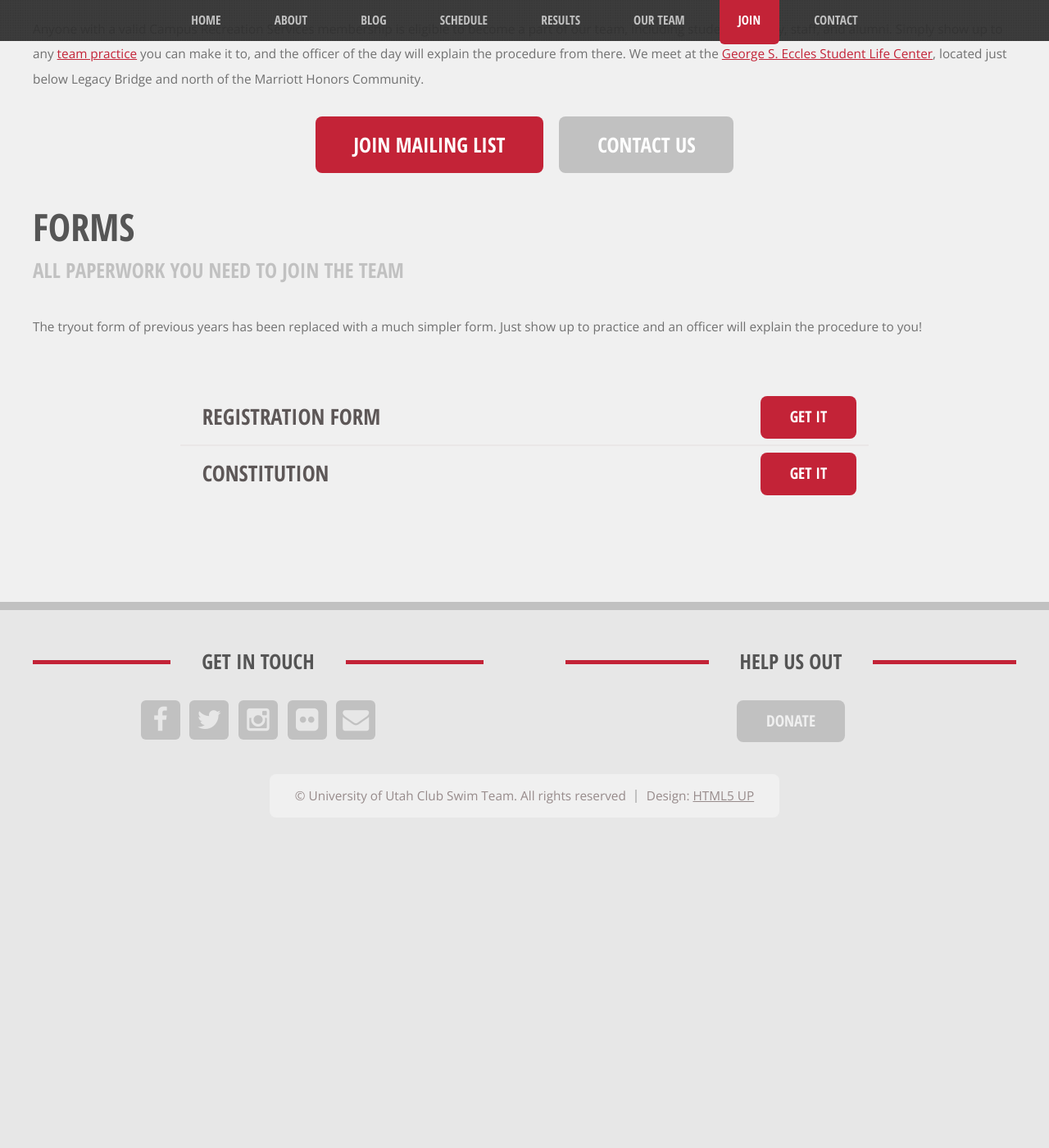
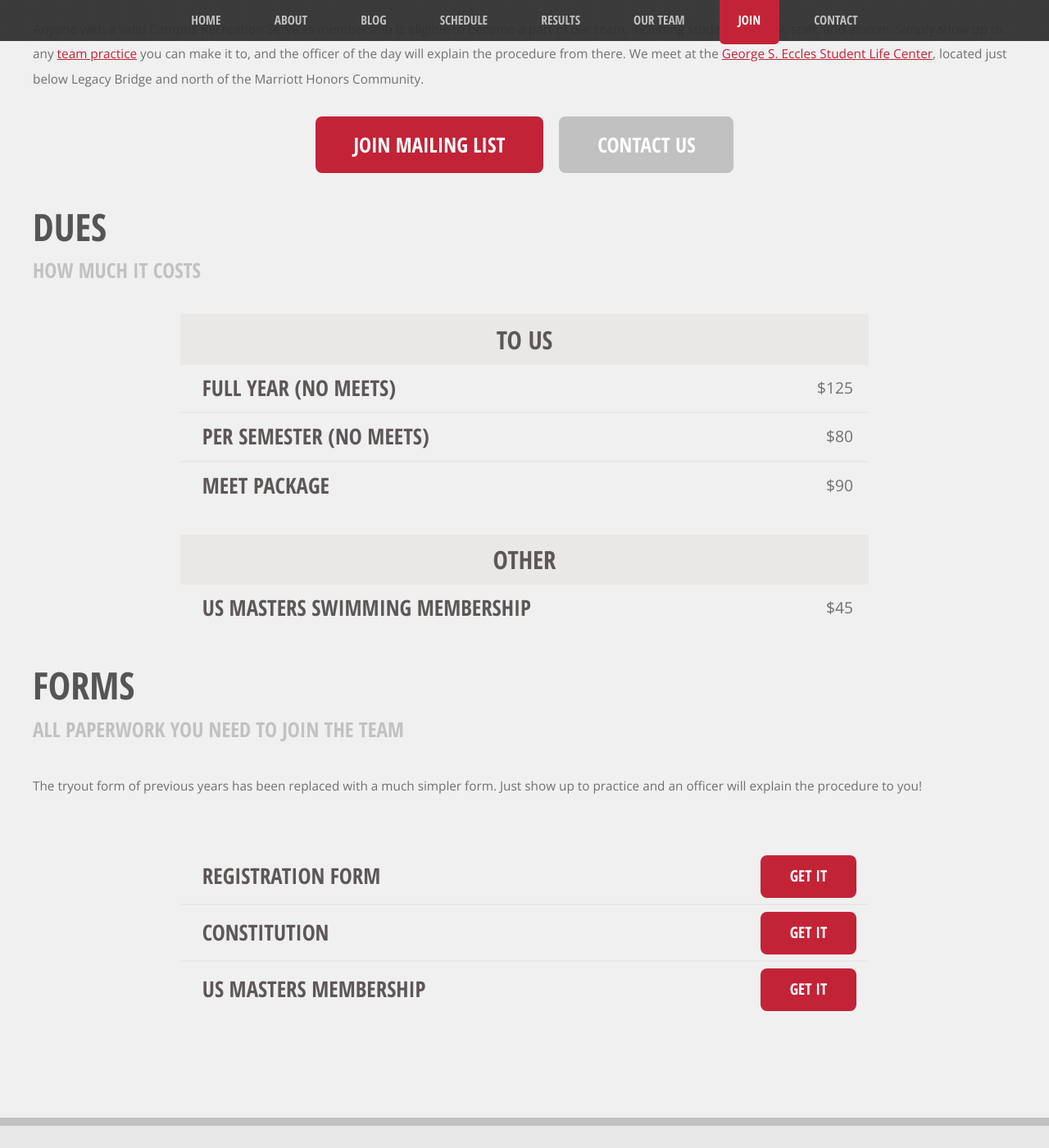
Before and after one commit to utahclubswimming/utahclubswimming.github.io, a Jekyll site: the page built from join.html, in a window 1280 px wide and 1400 px high, scrolled down 932 px. Shown: the whole window at 82% size. Built offline with Jekyll 4.4.1, drawn with Linux system fonts in a browser that asks for light colours; before the commit the page ends 1991 px from its top, so only the background shows below that.

Commit message:
Resolves #142
Added dues to join page.

Also added link to US Masters Registration in the forms section, so
people can find that more easily.

```diff
--- a/_data/forms.yml
+++ b/_data/forms.yml
@@ -2,3 +2,5 @@
   url: /files/registration_2015.pdf
 - name: Constitution
   url: /files/constitution_2015.pdf
+- name: US Masters Membership
+  url: https://www.usms.org/reg/
--- a/_sass/_base.scss
+++ b/_sass/_base.scss
@@ -960,7 +960,24 @@
             background: $table_shared_hover_background;
         }
 
-        &.forms {
+        &.dues {
+            thead {
+                th {
+                    text-align: center;
+                    font-size: 2em;
+                }
+            }
+
+            th {
+                font-size: 1em;
+            }
+
+            td {
+                font-size: 1.25em;
+            }
+        }
+
+        &.forms, &.dues {
             width: 70%;
             margin-left: auto;
             margin-right: auto;
--- a/join.html
+++ b/join.html
@@ -45,6 +45,45 @@ permalink: /join/
             <article class="box page-content">
 
                 <header>
+                    <h2><a name="dues">Dues</a></h2>
+                    <p>How much it costs</p>
+                </header>
+
+                <table class="dues">
+                    <thead>
+                        <th colspan="2">To Us</th>
+                    </thead>
+                    <tr>
+                        <th>Full Year (No Meets)</th>
+                        <td>$125</td>
+                    </tr>
+                    <tr>
+                        <th>Per Semester (No Meets)</th>
+                        <td>$80</td>
+                    </tr>
+                    <tr>
+                        <th>Meet Package</th>
+                        <td>$90</td>
+                    </tr>
+                </table>
+                <table class="dues">
+                    <thead>
+                        <th colspan="2">Other</th>
+                    </thead>
+                    <tr>
+                        <th>US Masters Swimming Membership</th>
+                        <td>$45</td>
+                    </tr>
+                </table>
+
+            </article>
+        </div>
+    </div>
+    <div class="12u">
+        <div class="content">
+            <article class="box page-content">
+
+                <header>
                     <h2><a name="forms">Forms</a></h2>
                     <p>All paperwork you need to join the team</p>
                 </header>
```
